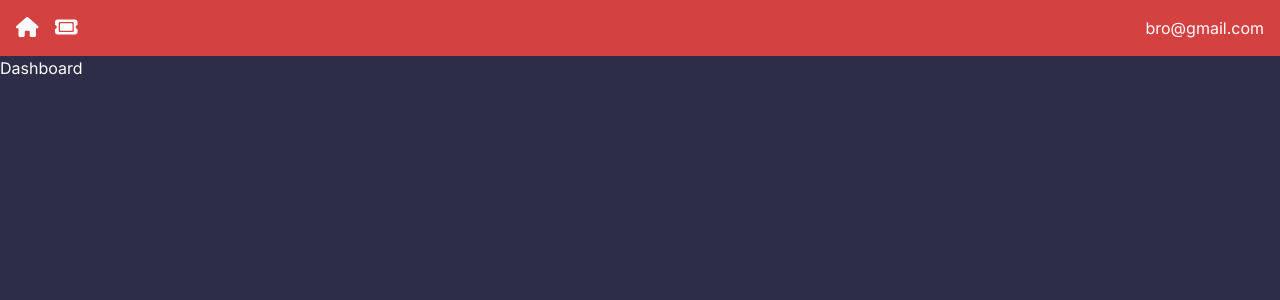
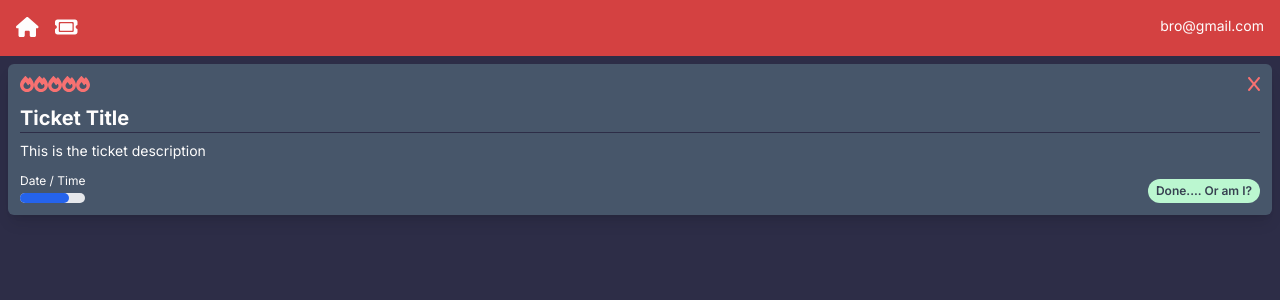
Before and after one commit to arbaaz-77/self-service, a Next.js app: page / in a window 1280 px wide. Shown: the top 300 px of the page. Built offline with nearby package versions, Linux system fonts and the light colour scheme.

Commit message:
created ticketcard and all components within

```diff
--- /dev/null
+++ b/app/(components)/DeleteBlock.jsx
@@ -0,0 +1,13 @@
+import { faX } from "@fortawesome/free-solid-svg-icons";
+import { FontAwesomeIcon } from "@fortawesome/react-fontawesome";
+
+const DeleteBlock = () => {
+  return (
+    <FontAwesomeIcon
+      icon={faX}
+      className="text-red-400 hover:cursor-pointer hover:text-red-200"
+    />
+  );
+};
+
+export default DeleteBlock;
--- /dev/null
+++ b/app/(components)/PriorityDisplay.jsx
@@ -0,0 +1,31 @@
+import { faFire } from "@fortawesome/free-solid-svg-icons";
+import { FontAwesomeIcon } from "@fortawesome/react-fontawesome";
+
+const PriorityDisplay = () => {
+  return (
+    <div className="flex justify-start align-baseline">
+      <FontAwesomeIcon
+        icon={faFire}
+        className="text-red-400"
+      />
+      <FontAwesomeIcon
+        icon={faFire}
+        className="text-red-400"
+      />
+      <FontAwesomeIcon
+        icon={faFire}
+        className="text-red-400"
+      />
+      <FontAwesomeIcon
+        icon={faFire}
+        className="text-red-400"
+      />
+      <FontAwesomeIcon
+        icon={faFire}
+        className="text-red-400"
+      />
+    </div>
+  );
+};
+
+export default PriorityDisplay;
--- /dev/null
+++ b/app/(components)/ProgressDisplay.jsx
@@ -0,0 +1,12 @@
+const ProgressDisplay = () => {
+  return (
+    <div className="w-full bg-gray-200 rounded-full h-2.5">
+      <div
+        className="bg-blue-600 h-2.5 rounded-full"
+        style={{ width: "75%" }}
+      ></div>
+    </div>
+  );
+};
+
+export default ProgressDisplay;
--- /dev/null
+++ b/app/(components)/StatusDisplay.jsx
@@ -0,0 +1,12 @@
+const StatusDisplay = () => {
+  return (
+    <span
+      className="inline-block rounded-full px-2 py-1 text-xs
+    font-semibold text-gray-700 bg-green-200"
+    >
+      Done.... Or am I?
+    </span>
+  );
+};
+
+export default StatusDisplay;
--- /dev/null
+++ b/app/(components)/TicketCard.jsx
@@ -0,0 +1,30 @@
+import DeleteBlock from "./DeleteBlock";
+import PriorityDisplay from "./PriorityDisplay";
+import ProgressDisplay from "./ProgressDisplay";
+import StatusDisplay from "./StatusDisplay";
+
+const TicketCard = () => {
+  return (
+    <div className="flex flex-col bg-card hover:bg-card-hover rounded-md shadow-lg p-3 m-2">
+      <div className="flex mb-3 justify-between">
+        <PriorityDisplay />
+        <DeleteBlock />
+      </div>
+      <h4>Ticket Title</h4>
+      <hr className="h-px border-0 bg-page mb-2" />
+      <p className="whitespace-pre-wrap">This is the ticket description</p>
+      <div className="flex-grow"></div>
+      <div className="flex mt-2 justify-between">
+        <div className="flex flex-col">
+          <p className="text-xs my-1">Date / Time</p>
+          <ProgressDisplay />
+        </div>
+        <div className="flex items-end">
+          <StatusDisplay />
+        </div>
+      </div>
+    </div>
+  );
+};
+
+export default TicketCard;
--- a/app/globals.css
+++ b/app/globals.css
@@ -1,6 +1,31 @@
 @tailwind base;
 @tailwind components;
 @tailwind utilities;
+
+@layer base {
+  h1,
+  h2,
+  h3,
+  h4 {
+    @apply font-bold;
+  }
+
+  h1 {
+    @apply text-4xl;
+  }
+  h2 {
+    @apply text-3xl;
+  }
+  h3 {
+    @apply text-2xl;
+  }
+  h4 {
+    @apply text-xl;
+  }
+  p {
+    @apply text-sm text-default-text;
+  }
+}
 
 @layer components {
   .icon {
--- a/app/page.jsx
+++ b/app/page.jsx
@@ -1,5 +1,11 @@
+import TicketCard from "./(components)/TicketCard";
+
 const Dashboard = () => {
-  return <div>Dashboard</div>;
+  return (
+    <div>
+      <TicketCard />
+    </div>
+  );
 };
 
 export default Dashboard;
```
